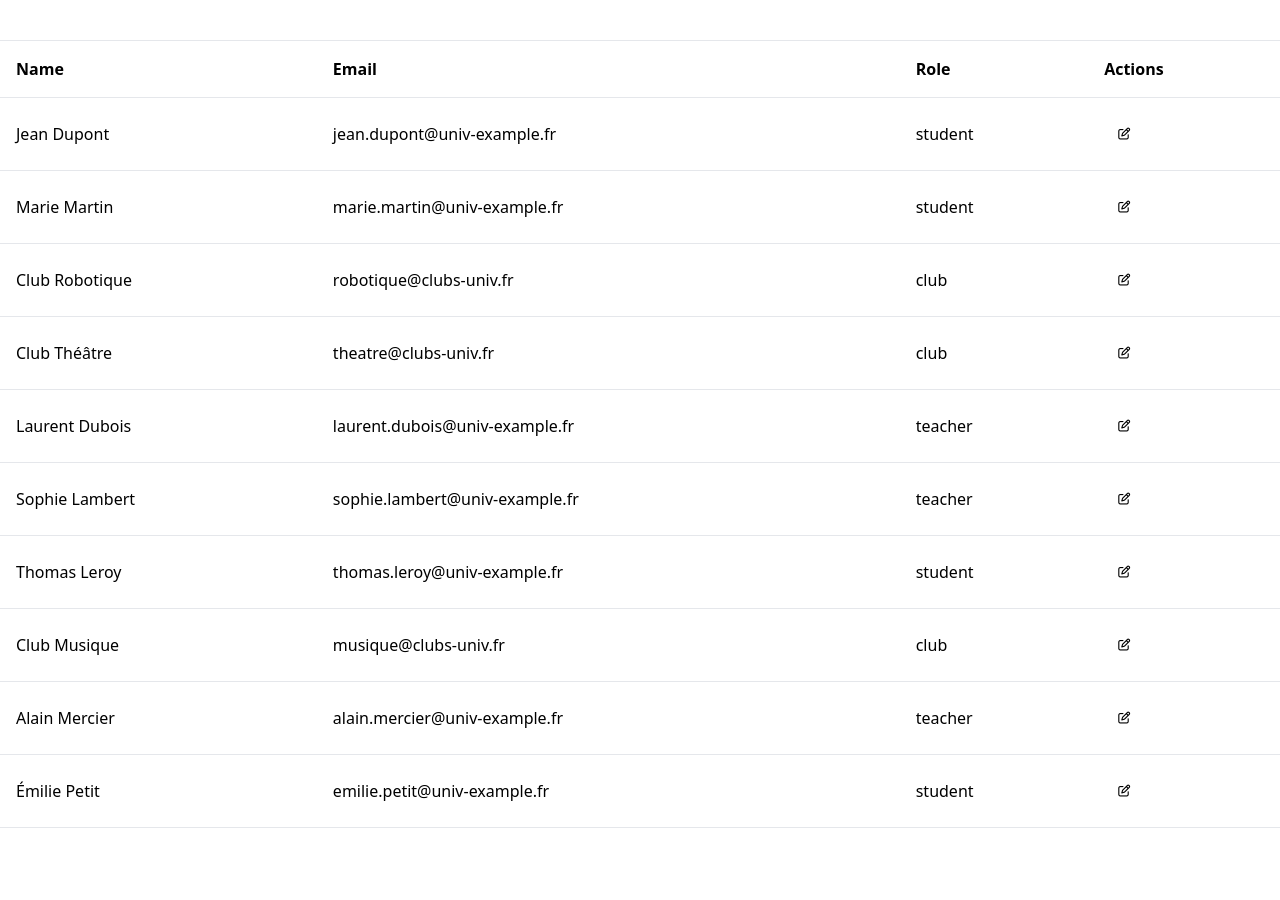
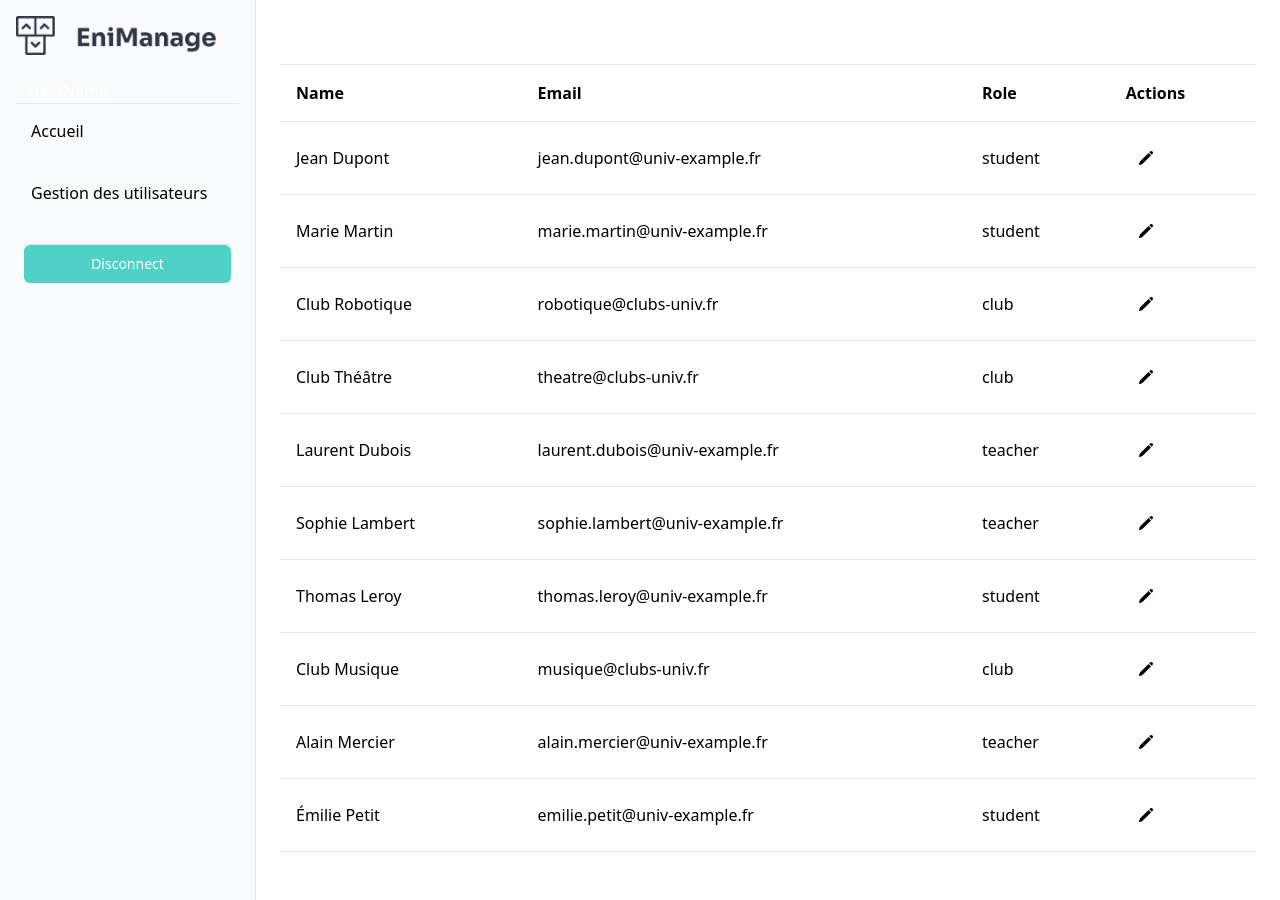
Before and after one commit to souissi-ons/EniManage, an Angular app: page /users in a window 1280 px wide. Before the commit the page ends 852 px from the top, so only its background shows below. Built offline with nearby package versions, Linux system fonts and the light colour scheme.

Commit message:
users components and sidebar

```diff
--- a/angular.json
+++ b/angular.json
@@ -19,10 +19,7 @@
             "polyfills": ["zone.js"],
             "tsConfig": "tsconfig.app.json",
             "assets": ["src/favicon.ico", "src/assets"],
-            "styles": [
-              "node_modules/@fortawesome/fontawesome-free/css/all.min.css",
-              "src/styles.css"
-            ],
+            "styles": ["src/styles.css"],
             "scripts": []
           },
           "configurations": {
@@ -76,10 +73,7 @@
             "polyfills": ["zone.js", "zone.js/testing"],
             "tsConfig": "tsconfig.spec.json",
             "assets": ["src/favicon.ico", "src/assets"],
-            "styles": [
-              "node_modules/@fortawesome/fontawesome-free/css/all.min.css",
-              "src/styles.css"
-            ],
+            "styles": ["src/styles.css"],
             "scripts": []
           }
         }
--- a/package.json
+++ b/package.json
@@ -18,9 +18,6 @@
     "@angular/platform-browser": "^15.2.0",
     "@angular/platform-browser-dynamic": "^15.2.0",
     "@angular/router": "^15.2.0",
-    "@fortawesome/fontawesome-free": "^6.7.2",
-    "@fortawesome/fontawesome-svg-core": "1.3.x",
-    "@fortawesome/free-solid-svg-icons": "5.15.x",
     "gestion-events": "file:",
     "rxjs": "~7.8.0",
     "tslib": "^2.3.0",
--- a/src/app/app-routing.module.ts
+++ b/src/app/app-routing.module.ts
@@ -1,9 +1,11 @@
 import { NgModule } from '@angular/core';
 import { RouterModule, Routes } from '@angular/router';
 import { UsersComponent } from './components/users/users.component';
+import { LoginComponent } from './components/login/login.component';
 
 const routes: Routes = [
   { path: 'users', pathMatch: 'full', component: UsersComponent },
+  { path: 'login', pathMatch: 'full', component: LoginComponent },
 ];
 
 @NgModule({
--- a/src/app/app.component.html
+++ b/src/app/app.component.html
@@ -1 +1,21 @@
-<app-users></app-users>
+<div
+  class="app-container min-h-screen flex flex-col md:flex-row"
+  *ngIf="!isLoginPage()"
+>
+  <div class="p-4 md:hidden">
+    <img src="assets/logo.png" alt="Logo" class="max-w-[200px]" />
+  </div>
+
+  <div class="hidden md:block w-64 bg-gray-50 p-4 border-r border-gray-200">
+    <div class="mb-6">
+      <img src="assets/logo.png" alt="Logo" class="max-w-[200px]" />
+    </div>
+    <app-sidebar></app-sidebar>
+  </div>
+
+  <div class="flex-1 p-4 md:p-6">
+    <router-outlet></router-outlet>
+  </div>
+</div>
+
+<router-outlet *ngIf="isLoginPage()"></router-outlet>
--- a/src/app/app.component.ts
+++ b/src/app/app.component.ts
@@ -1,5 +1,6 @@
 import { Component } from '@angular/core';
 import { LoginComponent } from './components/login/login.component';
+import { Router } from '@angular/router';
 
 @Component({
   selector: 'app-root',
@@ -8,4 +9,10 @@ import { LoginComponent } from './components/login/login.component';
 })
 export class AppComponent {
   title = 'gestion_events';
+  constructor(private router: Router) {}
+
+  isLoginPage(): boolean {
+    const url = this.router.url;
+    return url.startsWith('/login');
+  }
 }
--- a/src/app/app.module.ts
+++ b/src/app/app.module.ts
@@ -5,16 +5,16 @@ import { AppRoutingModule } from './app-routing.module';
 import { AppComponent } from './app.component';
 import { LoginComponent } from './components/login/login.component';
 import { UsersComponent } from './components/users/users.component';
-import { FontAwesomeModule } from '@fortawesome/angular-fontawesome';
+import { SidebarComponent } from './components/sidebar/sidebar.component';
 
 @NgModule({
   declarations: [AppComponent],
   imports: [
     BrowserModule,
-    FontAwesomeModule,
     AppRoutingModule,
     LoginComponent,
     UsersComponent,
+    SidebarComponent,
   ],
   providers: [],
   bootstrap: [AppComponent],
--- /dev/null
+++ b/src/app/components/sidebar/sidebar.component.css
@@ -0,0 +1,87 @@
+.sidebar {
+  position: fixed;
+  left: 0;
+  top: 0;
+  width: 270px;
+  height: 100%;
+  background-color: #333;
+  color: white;
+  padding-top: 20px;
+  transition: transform 0.3s ease;
+  transform: translateX(-100%);
+  z-index: 1000;
+  display: flex;
+  flex-direction: column;
+  overflow-y: auto;
+}
+
+.sidebar-open {
+  transform: translateX(0);
+}
+
+.sidebar-content {
+  flex-grow: 1;
+  overflow-y: auto;
+  margin-right: -20px;
+}
+
+.toggle-btn {
+  position: fixed;
+  top: 10px;
+  left: 10px;
+  background: none;
+  border: none;
+  font-size: 20px;
+  z-index: 1100;
+}
+
+nav ul {
+  list-style-type: none;
+  padding: 0;
+}
+
+nav ul li {
+  padding: 15px;
+  text-align: left;
+}
+
+nav ul li a,
+nav ul li div {
+  text-decoration: none;
+  cursor: pointer;
+}
+
+nav ul li ul {
+  list-style-type: none;
+  padding-left: 20px;
+}
+
+nav ul li ul li {
+  padding: 10px 0;
+}
+
+.content-container {
+  flex-grow: 1;
+  margin-left: 250px;
+  padding: 20px;
+  transition: margin-left 0.3s ease;
+}
+
+@media (max-width: 768px) {
+  .sidebar {
+    width: 250px;
+    transform: translateX(-100%);
+  }
+
+  .sidebar-open {
+    transform: translateX(0);
+  }
+
+  .toggle-btn {
+    display: block;
+  }
+
+  .content-container {
+    margin-left: 0;
+  }
+}
--- /dev/null
+++ b/src/app/components/sidebar/sidebar.component.html
@@ -0,0 +1,34 @@
+<div>
+  <nav>
+    <div
+      href="/"
+      class="d-flex align-items-center mt-4 mx-3 mb-md-0 me-md-auto text-white text-decoration-none"
+    >
+      <span class="fs-4">UserName</span>
+    </div>
+    <hr />
+    <div class="sidebar-content">
+      <ul>
+        <li class="mb-2">
+          <a routerLink="/"><span class="fas fa-home"></span> Accueil</a>
+        </li>
+
+        <li class="my-2">
+          <a routerLink="/users"
+            ><span class="fas fa-user"></span> Gestion des utilisateurs</a
+          >
+        </li>
+      </ul>
+    </div>
+    <div class="logout-button my-4 mx-2">
+      <hr />
+      <button
+        type="submit"
+        class="w-full flex justify-center py-2 px-4 border border-transparent rounded-md shadow-sm text-sm font-medium text-white focus:outline-none focus:ring-2 focus:ring-offset-2 bg-teal-light"
+        (click)="logout()"
+      >
+        Disconnect
+      </button>
+    </div>
+  </nav>
+</div>
--- /dev/null
+++ b/src/app/components/sidebar/sidebar.component.ts
@@ -0,0 +1,16 @@
+import { Component } from '@angular/core';
+import { Router, RouterLink } from '@angular/router';
+
+@Component({
+  selector: 'app-sidebar',
+  templateUrl: './sidebar.component.html',
+  styleUrls: ['./sidebar.component.css'],
+  standalone: true,
+  imports: [RouterLink],
+})
+export class SidebarComponent {
+  constructor(private router: Router) {}
+  logout() {
+    this.router.navigate(['/login']);
+  }
+}
--- a/src/app/components/users/users.component.html
+++ b/src/app/components/users/users.component.html
@@ -43,8 +43,7 @@
             <span
               class="absolute top-1/2 left-1/2 transform -translate-y-1/2 -translate-x-1/2"
             >
-              <i class="fa-regular fa-pen-to-square"></i>
-              <!-- <svg
+              <svg
                 xmlns="http://www.w3.org/2000/svg"
                 viewBox="0 0 24 24"
                 fill="currentColor"
@@ -54,7 +53,7 @@
                 <path
                   d="M21.731 2.269a2.625 2.625 0 00-3.712 0l-1.157 1.157 3.712 3.712 1.157-1.157a2.625 2.625 0 000-3.712zM19.513 8.199l-3.712-3.712-12.15 12.15a5.25 5.25 0 00-1.32 2.214l-.8 2.685a.75.75 0 00.933.933l2.685-.8a5.25 5.25 0 002.214-1.32L19.513 8.2z"
                 ></path>
-              </svg> -->
+              </svg>
             </span>
           </button>
         </td>
```
Also changed, not shown: 2 other files (tests, documents, lock files or other folders).
